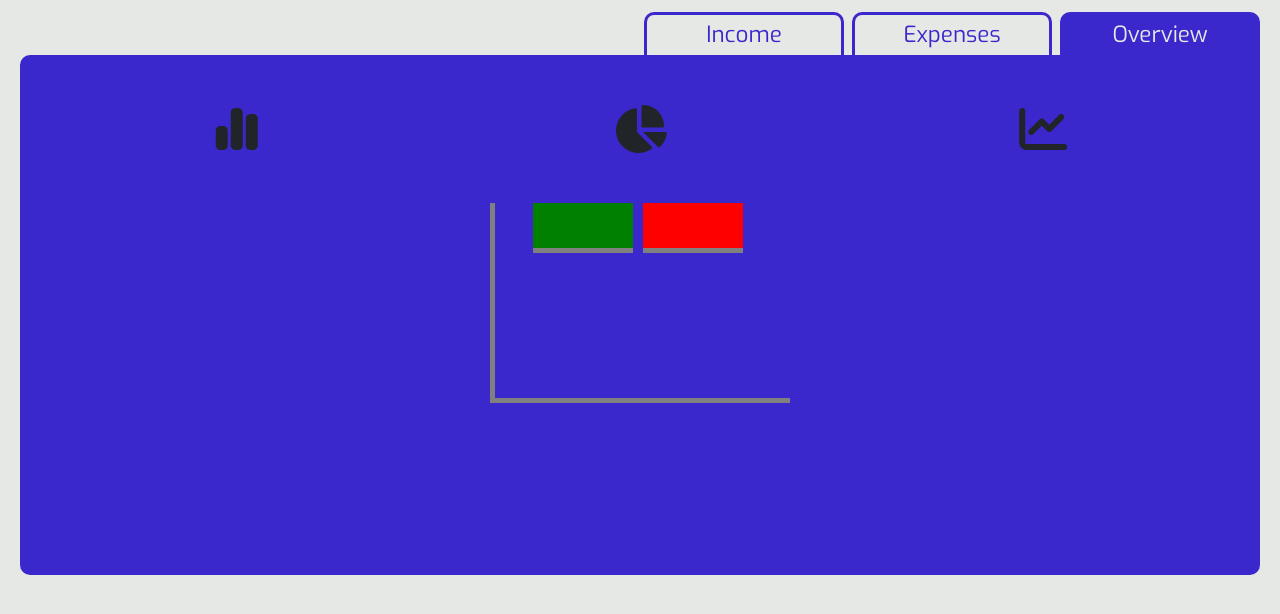
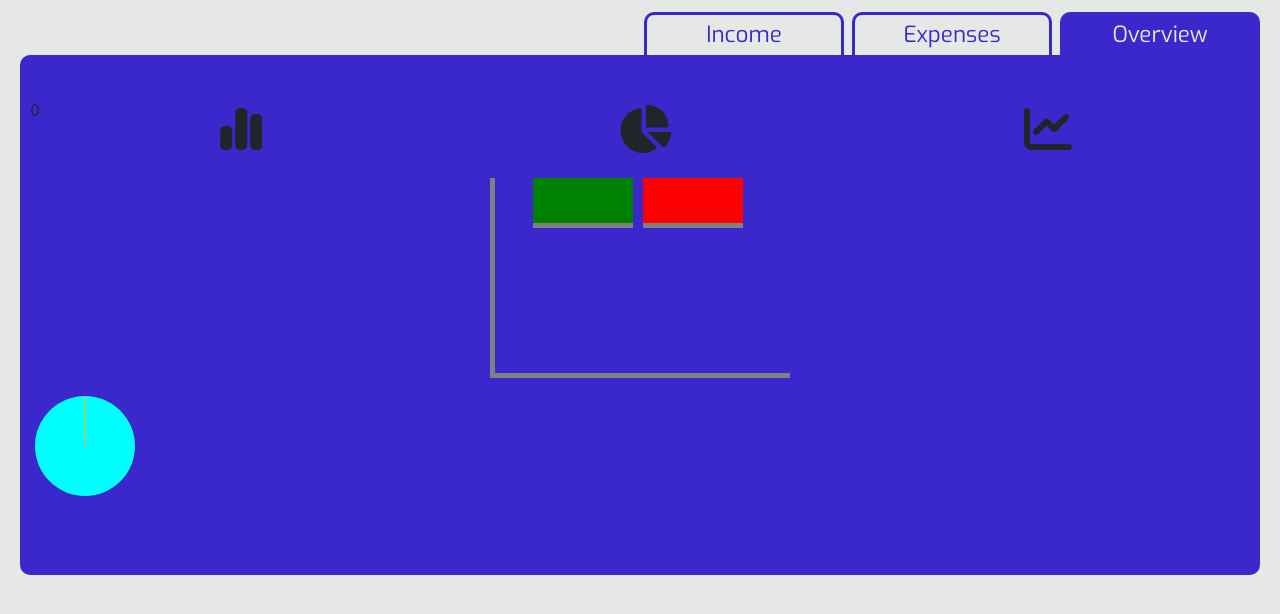
Before and after one commit to ErfanNajimi/ci-capstone-project, a Django app: page /tracker/overview/ in a window 1280 px wide. Shown: the part 101-715 px from the top of the page. Run offline with Django 4.2, Linux system fonts and the light colour scheme; the visitor is signed in with stand-in values (Sample User, id 1); data that the repository does not hold is empty; some libraries are stand-ins or nearby versions.

Commit message:
Experimenting with dynamic pie-chart functionality

```diff
--- a/static/css/style.css
+++ b/static/css/style.css
@@ -146,6 +146,39 @@
     border-bottom: 5px solid grey;
 }
 
+#pie-chart {
+    position:relative;
+    border-radius: 50%;
+    background-color: aqua;
+    height: 100px;
+    width: 100px;
+    padding: 0;
+}
+
+.rotation {
+    background-color: transparent;
+    height: 100px;
+    width: 100px;
+    border-radius: 50%;
+    position: absolute;
+    padding: 0;
+}
+
+.portion {
+    z-index: 99;
+    height: 0;
+    width: 0;
+    border-right: 50px solid transparent;
+    border-bottom: 50px solid transparent;
+    border-left: 1px solid #FFB30F;
+    border-top: 0 solid transparent;
+    background-color: transparent;
+    position: absolute;
+    left: 50px;
+    border-radius: 0 100px 0 0;
+
+}
+
 #income-bar {
     background-color: green;
 }
--- a/static/js/script.js
+++ b/static/js/script.js
@@ -4,3 +4,22 @@
 
 document.getElementById('income-bar').style.height = '50px';
 document.getElementById('expense-bar').style.height = '50px';
+
+let percentage = 50;
+
+const perc1 = document.getElementsByClassName('rotation')[0];
+
+// let str = "";
+
+// for (let i = 0; i < perc1.length; i++) {
+// 	console.log(perc1[i]);
+// 	str += perc1[i].innerHTML;
+// }
+
+let str = "";
+
+for (let i = 0; i < percentage; i++) {
+    str += document.getElementById('pie-chart').innerHTML;
+}
+
+document.getElementById('pie-chart').innerHTML += str;
--- a/tracker/templates/tracker/overview.html
+++ b/tracker/templates/tracker/overview.html
@@ -1,6 +1,7 @@
 {% extends "tracker.html" %}
 
 {% block tracker-content %}
+{{ total_income }}
 <!-- Select options -->
 <div class="row">
     <div class="col">
@@ -26,7 +27,11 @@
 
 <!-- Pie chat -->
 <div class="row">
-
+    <div id="pie-chart">
+        <div class="rotation" style="rotate: 0deg;">
+            <div class="portion"></div>
+        </div>
+    </div>
 </div>
 
 <!-- Line graph -->
--- a/tracker/views.py
+++ b/tracker/views.py
@@ -34,6 +34,8 @@
     incomes = Income.objects.all().order_by("-date_added").filter(account=request.user)
     expenses = Expense.objects.all().order_by("-date_added").filter(account=request.user)
 
+    total_monthly_income = sum([num [0] for num in incomes.filter(freq=1).values_list('amount')])
+
     if request.method == "POST":
         income_form = IncomeForm(data=request.POST)
         if income_form.is_valid():
@@ -66,6 +68,7 @@
         {
             "expenses": expenses,
             "incomes": incomes,
+            "total_income" : total_monthly_income,
             "income_form": income_form,
             "expense_form": expense_form,
         },
```
